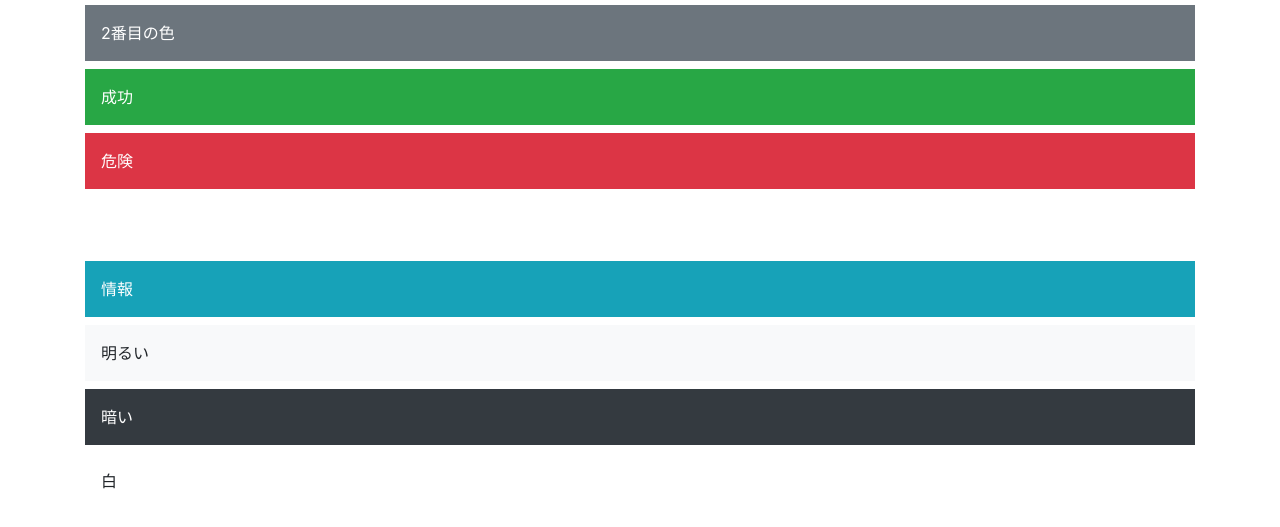
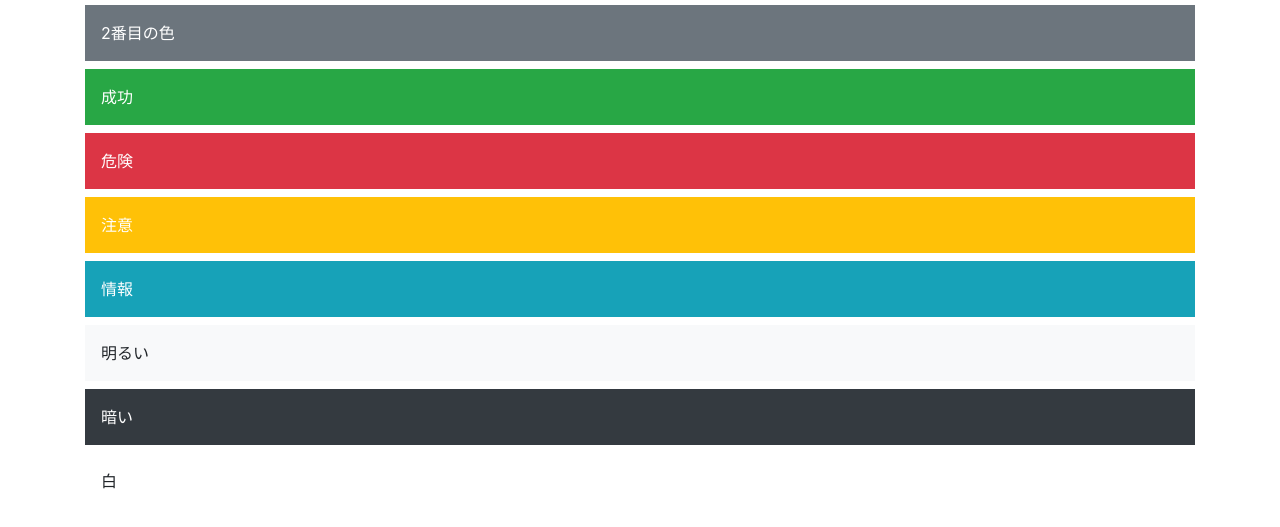
Before and after one commit to hgldwskvn/web2-10, a plain HTML site: page index.html in a window 1280 px wide. Shown: the part 267-794 px from the top of the page. Drawn offline with nearby package versions, Linux system fonts and the light colour scheme.

Commit message:
Update index.html

```diff
--- a/index.html
+++ b/index.html
@@ -31,7 +31,7 @@
  <div class="p-3 mb-2 bg-secondary text-white">2番目の色</div>
  <div class="p-3 mb-2 badge-success text-white">成功</div>
  <div class="p-3 mb-2 bg-danger text-white">危険</div>
-  <div class="p-3 mb-2 bbadge-warning text-white">注意</div>
+  <div class="p-3 mb-2 badge-warning text-white">注意</div>
   <div class="p-3 mb-2 bg-info text-white">情報</div>
   <div class="p-3 mb-2 bg-light text-gray-dark">明るい</div>
   <div class="p-3 mb-2 bg-dark text-white">暗い</div>
```
